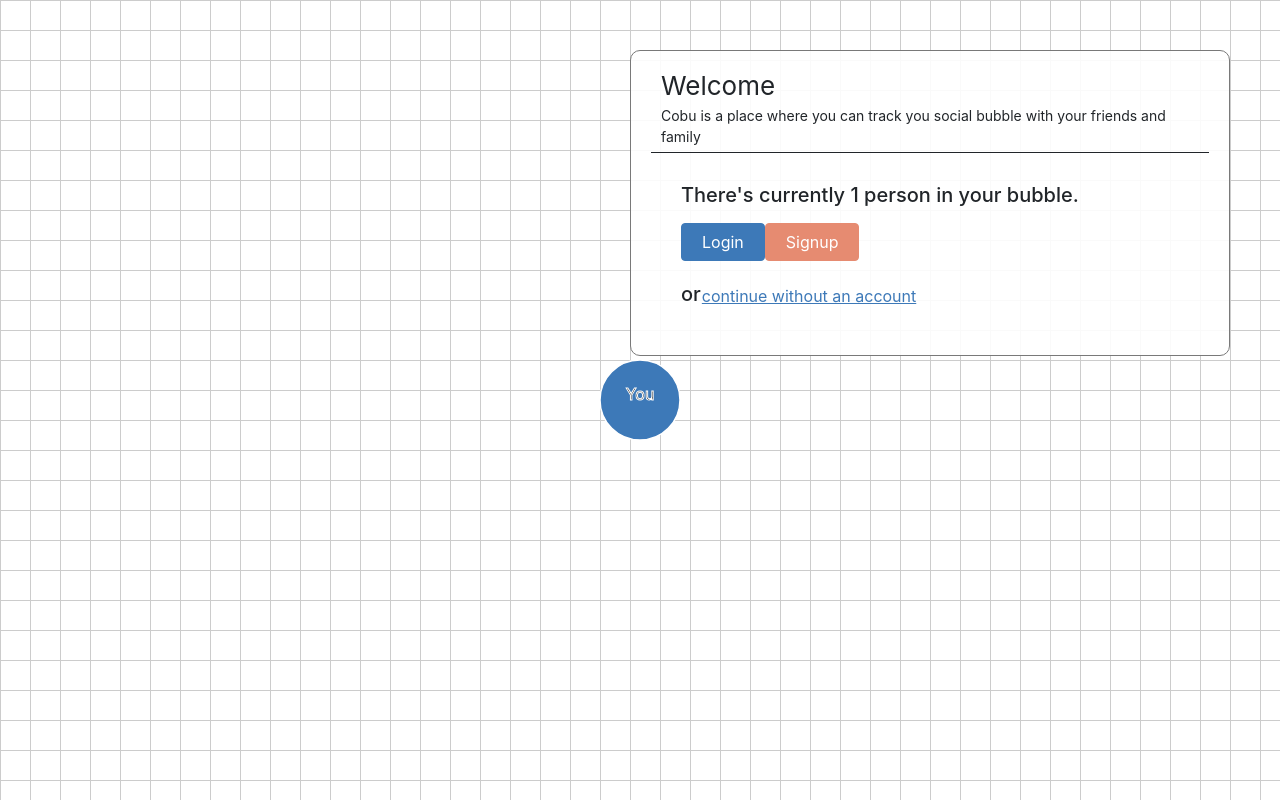
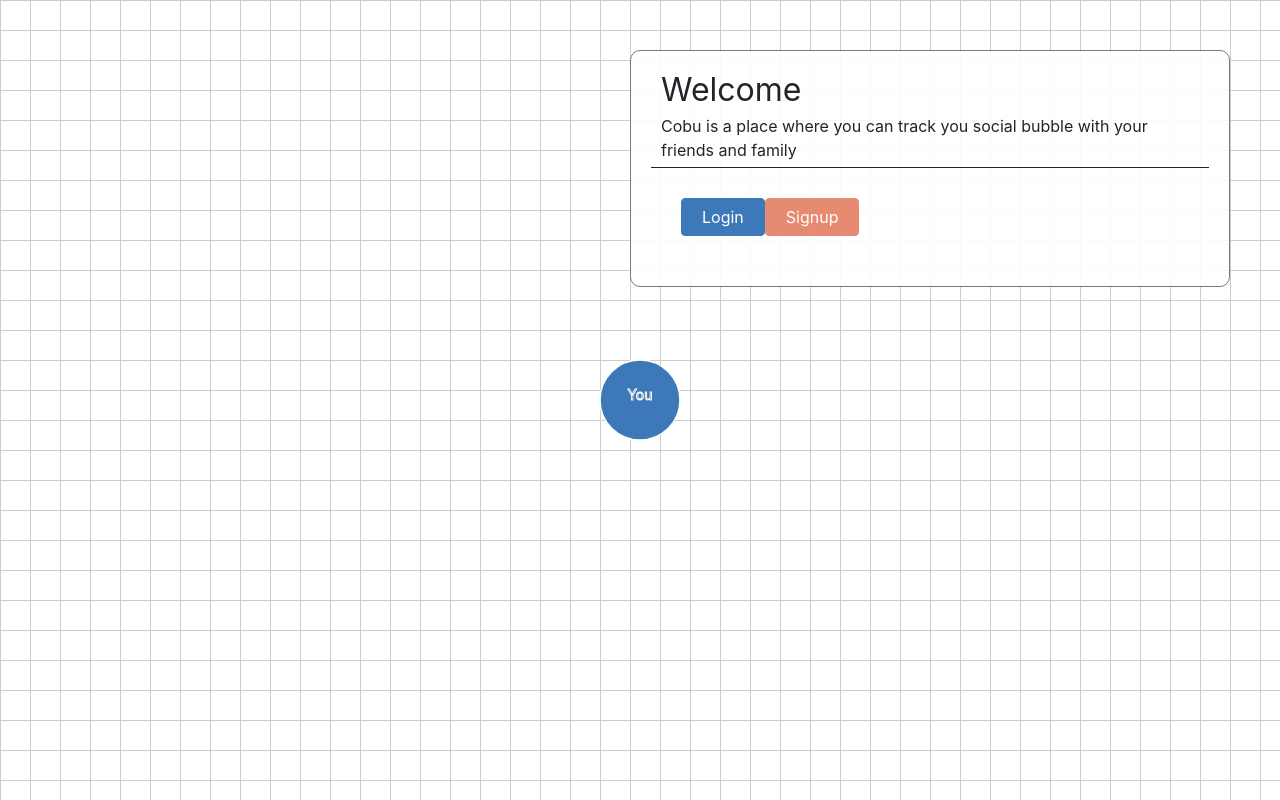
Before and after one commit to Gordon-Yeh/covid-bubble, a React (Create React App) app in the folder web/: page / in a window 1280 px wide. Built offline with nearby package versions, Linux system fonts and the light colour scheme.

Commit message:
make more mobile friendly

```diff
--- a/web/src/App.scss
+++ b/web/src/App.scss
@@ -1,13 +1,30 @@
+@import "../node_modules/bootstrap/scss/functions",
+  "../node_modules/bootstrap/scss/variables",
+  "../node_modules/bootstrap/scss/mixins/breakpoints";
+
 .app {
   position: relative;
 }
 
 .dialog-box {
-  position: absolute;
+  position: fixed;
   right: 0;
-  top: 0;
   margin: 50px 50px 0 0;
   z-index: 1000;
+
+  @include media-breakpoint-up(sm) {
+    top: 0;
+    font-size: 16px;
+  }
+
+  @include media-breakpoint-down(sm) {
+    font-size: 13px;
+    margin: 0 0 0 0;
+    width: 100%;
+    bottom: 0;
+    left: 0;
+    right: 0;
+  }
 }
 
 .bubble-graph {
--- a/web/src/App.tsx
+++ b/web/src/App.tsx
@@ -34,6 +34,24 @@ function App() {
         /> */}
         <NetworkGraph
           width={window.outerWidth}
+          linkDistance={() => {
+            if (window.outerWidth >= 576)
+              return 300;
+            else
+              return 150;
+          }}
+          linkWidth={() => {
+            if (window.outerWidth >= 576)
+              return 2;
+            else
+              return 3;
+          }}
+          nodeRadius={() => {
+            if (window.outerWidth >= 576)
+              return 40;
+            else
+              return 30;
+          }}
           height={window.outerHeight}
           graph={bubble}
           root={user}
--- a/web/src/components/Dialogs/AddNodeDialog.tsx
+++ b/web/src/components/Dialogs/AddNodeDialog.tsx
@@ -26,26 +26,26 @@ export default function AddNodeDialog({
       <form onSubmit={handleSubmit}>
         {/* name field */}
         <div className="row g-3 align-items-center mb-3">
-          <div className="col-2">
+          <div className="col-3 col-md-2">
             <label className="col-form-label">Name<span className="red">*</span></label>
           </div>
-          <div className="col-7">
+          <div className="col-9 col-md-8">
             <input type="text" className="form-control" value={name} onChange={setName} placeholder="name of person"/>
           </div>
         </div>
 
         {/* know username? field */}
         <div className="row g-3 align-items-center mb-3">
-          <div className="col-auto">
+          <div className="col-12 col-md-auto">
             <label className="col-form-label">Do you know their username?</label>
           </div>
-          <div className="col-auto">
+          <div className="col-3 col-md-auto">
             <input className="form-check-input mr-1" type="radio" onChange={handleSetKnowUserNameYes} checked={knowUsername}/>
             <label>
               Yes
             </label>
           </div>
-          <div className="col-auto">
+          <div className="col-3 col-md-auto">
             <input className="form-check-input mr-1" type="radio" onChange={handleSetKnowUserNameNo} checked={!knowUsername}/>
             <label>
               No
@@ -56,10 +56,10 @@ export default function AddNodeDialog({
         {/* user name field */}
         { knowUsername && (
           <div className="row g-3 align-items-center mb-3">
-            <div className="col-2">
+            <div className="col-3 col-md-2">
               <label className="col-form-label">Username</label>
             </div>
-            <div className="col-7">
+            <div className="col-9 col-md-8">
               <input type="text" className="form-control" value={username} onChange={setUsername} placeholder="username of person"/>
             </div>
             <span className="form-text">
@@ -71,13 +71,13 @@ export default function AddNodeDialog({
         { !knowUsername && (
           <div className="row g-3 align-items-center mb-3">
             <div>Invite them by email (optional)?</div>
-            <div className="col-3">
+            <div className="col-2">
               <label className="col-form-label">Their email</label>
             </div>
             <div className="col-6">
               <input type="email" className="form-control" value={email} onChange={setEmail}/>
             </div>
-            <div className="col-3">
+            <div className="col-4">
               <button type="button" className="btn btn-warning btn-signup">
                 Invite
               </button>
@@ -86,7 +86,7 @@ export default function AddNodeDialog({
         )}
 
 
-        <div className="row g-3 justify-content-end mt-3 mb-3 mr-2">
+        <div className="row g-3 justify-content-end mt-3 mb-3">
           <div className="col-auto">
             <button type="button" className="btn btn-light btn-custom" onClick={onBack}>
               Back
--- a/web/src/components/Dialogs/DashboardDialog.tsx
+++ b/web/src/components/Dialogs/DashboardDialog.tsx
@@ -4,7 +4,7 @@ export default function DashboardDialog({
   bubbleSize, onAddNode
 }) {
   return (
-    <div className="text-left h5">
+    <div className="text-left h6">
       <p>
         There's currently&nbsp;
         <span className="text-primary text-decoration-underline">
--- a/web/src/components/Dialogs/LandingDialog.tsx
+++ b/web/src/components/Dialogs/LandingDialog.tsx
@@ -6,9 +6,6 @@ export default function LandingDialog({
 }) {
   return (
     <div className="text-left h5">
-      <p>
-        There's currently 1 person in your bubble.
-      </p>
       <p>
         <button
           type="button"
@@ -25,12 +22,11 @@ export default function LandingDialog({
             Signup
         </button>
       </p>
-      <p>
-        or
+      {/* <p>
         <button type="button" className="btn btn-link" onClick={onNoAccount}>
           continue without an account
         </button>
-      </p>
+      </p> */}
     </div>
   )
 };
--- a/web/src/components/Dialogs/LoginDialog.tsx
+++ b/web/src/components/Dialogs/LoginDialog.tsx
@@ -59,7 +59,7 @@ export default function SignupDialog({
         </div>
       </div>
 
-      <div className="row g-3 justify-content-end mb-3 mr-2">
+      <div className="row g-3 justify-content-end mb-3">
         <div className="col-auto">
           <button type="button" className="btn btn-light btn-custom" onClick={onBack}>
             Back
--- a/web/src/components/Dialogs/SignupDialog.tsx
+++ b/web/src/components/Dialogs/SignupDialog.tsx
@@ -28,12 +28,12 @@ console.log('new state!', firstName, lastName, email, username, password, showPa
     <form onSubmit={handleSubmit}>
       {/* first name field */}
       <div className="row g-3 align-items-center mb-3">
-        <div className="col-3">
+        <div className="col-4 col-md-3">
           <label htmlFor="firstname" className="col-form-label">
             First Name
           </label>
         </div>
-        <div className="col-7">
+        <div className="col-8 col-md-7">
           <input
             id="firstname"
             type="text"
@@ -47,12 +47,12 @@ console.log('new state!', firstName, lastName, email, username, password, showPa
 
       {/* last name field */}
       <div className="row g-3 align-items-center mb-3">
-        <div className="col-3">
+        <div className="col-4 col-md-3">
           <label htmlFor="lastname" className="col-form-label">
-            Last Name<span className="red">*</span>
+            Last Name
           </label>
         </div>
-        <div className="col-7">
+        <div className="col-8 col-md-7">
           <input
             id="lastname"
             type="text"
@@ -67,12 +67,12 @@ console.log('new state!', firstName, lastName, email, username, password, showPa
 
       {/* email field */}
       <div className="row g-3 align-items-center mb-3">
-        <div className="col-3">
+        <div className="col-4 col-md-3">
           <label htmlFor="email" className="col-form-label">
             Email
           </label>
         </div>
-        <div className="col-7">
+        <div className="col-8 col-md-7">
           <input
             id="emai"
             type="email"
@@ -86,12 +86,12 @@ console.log('new state!', firstName, lastName, email, username, password, showPa
 
       {/* username field */}
         <div className="row g-3 align-items-center mb-3">
-        <div className="col-3">
+        <div className="col-4 col-md-3">
           <label htmlFor="username" className="col-form-label">
             Username
           </label>
         </div>
-        <div className="col-7">
+        <div className="col-8 col-md-7">
           <input
             id="username"
             type="text"
@@ -105,12 +105,12 @@ console.log('new state!', firstName, lastName, email, username, password, showPa
 
       {/* password field */}
       <div className="row g-3 align-items-center mb-3">
-        <div className="col-3">
+        <div className="col-4 col-md-3">
           <label htmlFor="password" className="col-form-label">
             Password
           </label>
         </div>
-        <div className="col-7">
+        <div className="col-6 col-md-7">
           <input
             id="password"
             type={showPassword ? 'text' : 'password'}
@@ -128,12 +128,12 @@ console.log('new state!', firstName, lastName, email, username, password, showPa
         </span>
       </div>
 
-      <div className="row g-3 justify-content-end mb-3 mr-2">
+      <div className="row g-3 justify-content-end mb-3">
         <div className="col-auto">
           <button type="button" className="btn btn-light mr-3" onClick={onBack}>
             Back
           </button>
-          <button type="submit" className="btn btn-warning">
+          <button type="submit" className="btn btn-warning text-white">
             Signup
           </button>
         </div>
--- a/web/src/containers/DialogBox/DialogBox.scss
+++ b/web/src/containers/DialogBox/DialogBox.scss
@@ -1,4 +1,7 @@
 @import "../../styles/colors";
+@import "../../../node_modules/bootstrap/scss/functions",
+  "../../../node_modules/bootstrap/scss/variables",
+  "../../../node_modules/bootstrap/scss/mixins/breakpoints";
 
 .box {
   border: 1px solid #797979;
@@ -8,7 +11,13 @@
 }
 
 .content {
-  margin: 15px 50px 40px 50px;
+  margin: 15px 50px 50px 50px;
+  @include media-breakpoint-down(sm) {
+     margin: 15px 25px 0px 25px;
+  }
+  p {
+    font-size: 1em;
+  }
 }
 
 .dialog-heading {
@@ -16,11 +25,11 @@
   padding: 0px 10px 5px 10px;
 
   .header {
-    font-size: 26px;
+    font-size: 2em;
   }
 
   .subtitle {
-    font-size: 14px;
+    font-size: 1em;
   }
 
   border-bottom: 1px solid;
--- a/web/src/data/dialog.json
+++ b/web/src/data/dialog.json
@@ -9,7 +9,7 @@
   "subtitles": {
     "Login": "sign in to your existing account",
     "Landing": "Cobu is a place where you can track you social bubble with your friends and family",
-    "Signup": "signup for a free account to keep track of your bubble now!",
+    "Signup": "sign up for a free account to keep track of your bubble now!",
     "AddNode": "add someone into your bubble",
     "Dashboard": ""
   }
--- a/web/src/index.scss
+++ b/web/src/index.scss
@@ -8,6 +8,11 @@ body {
   -webkit-font-smoothing: antialiased;
   -moz-osx-font-smoothing: grayscale;
   overflow: hidden;
+
+  font-size: 14px;
+  @include media-breakpoint-down(sm) {
+    font-size: 12px;
+ }
 }
 
 code {
--- a/web/src/styles/_custom.scss
+++ b/web/src/styles/_custom.scss
@@ -31,6 +31,7 @@
 }
 
 .btn {
+  font-size: 1rem;
   padding-left: 20px;
   padding-right: 20px;
 }
```
Also changed, not shown: 1 other file (tests, documents, lock files or other folders).
